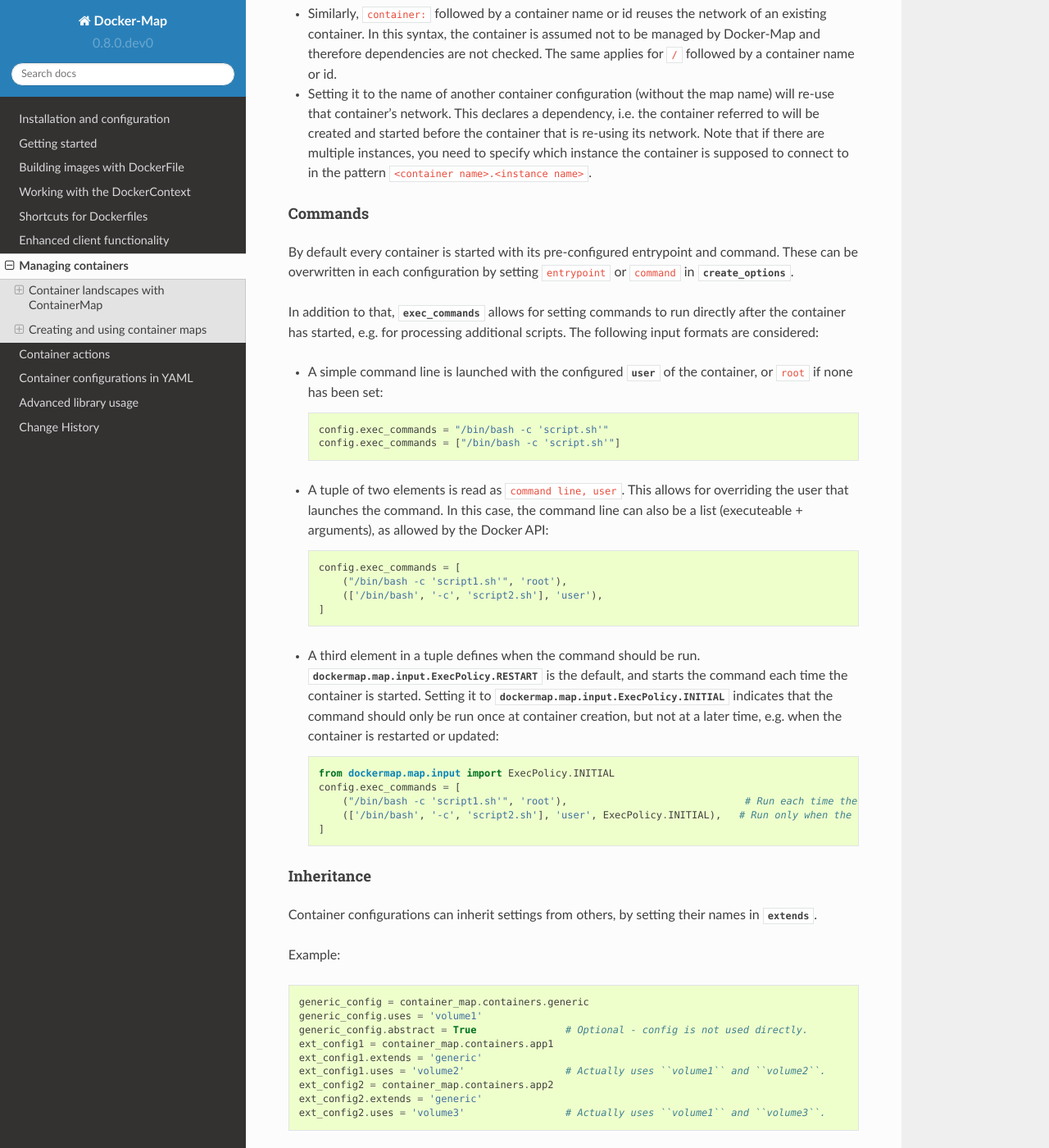
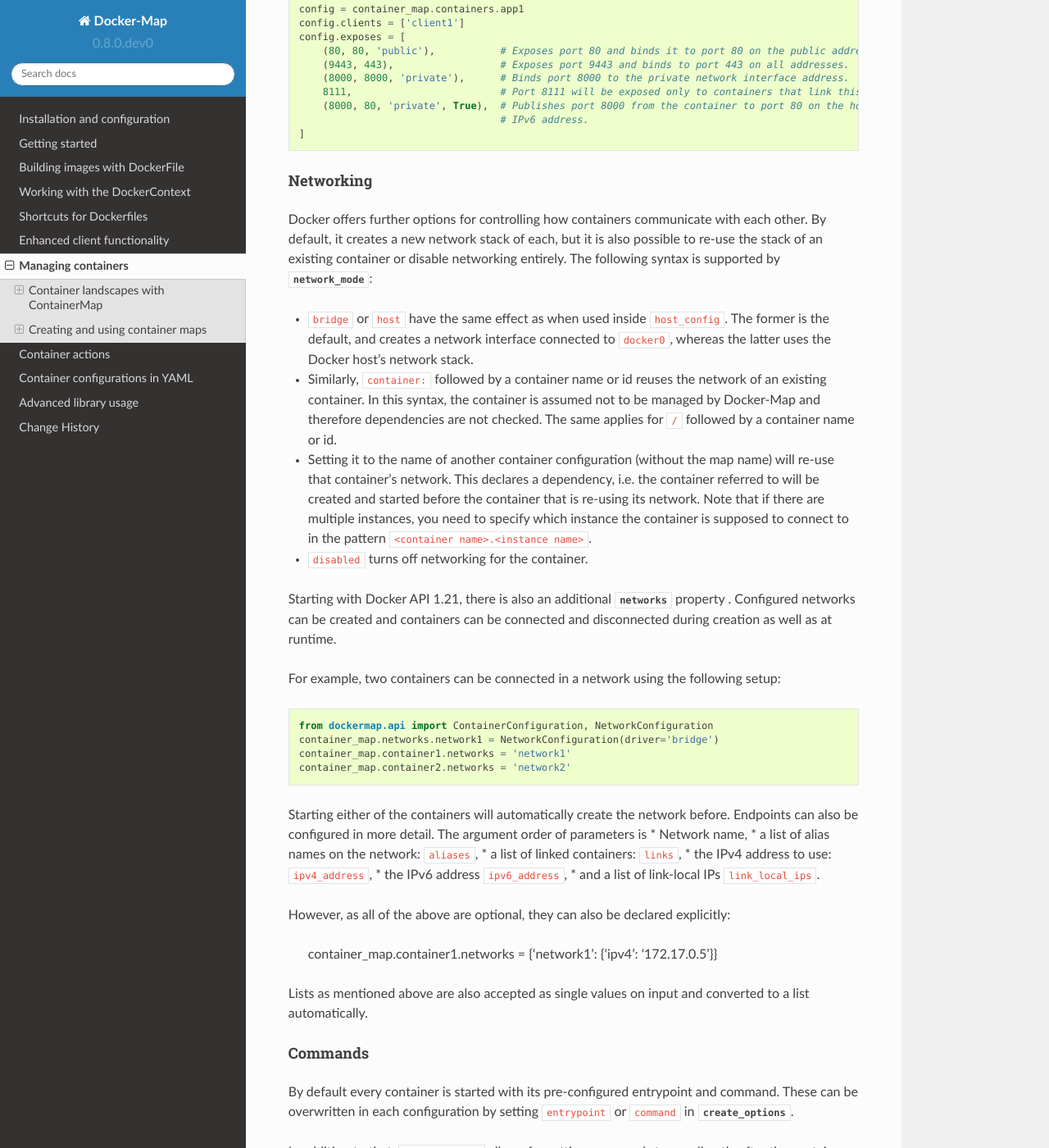
Before and after one commit to merll/docker-map, a Sphinx documentation site: the page built from docs/guide/containers/maps.rst, in a window 1280 px wide and 1400 px high, scrolled down 9143 px. Shown: the whole window at 82% size. Built offline with Sphinx 7.4.7 and the Read the Docs theme 2.0.0, drawn with Linux system fonts in a browser that asks for light colours; some of the changed text lies outside the part shown.

Commit message:
Added preliminary change log and docs for new features.

```diff
--- a/docs/guide/containers/maps.rst
+++ b/docs/guide/containers/maps.rst
@@ -38,7 +38,11 @@
 
 * :attr:`~dockermap.map.config.main.ContainerMap.containers`: A set of container configurations.
 * :attr:`~dockermap.map.config.main.ContainerMap.volumes`: Shared volume aliases to be used by the container configurations.
-* :attr:`~dockermap.map.config.main.ContainerMap.host`: Host volume paths, if they are mapped from the host's file system
+* :attr:`~dockermap.map.config.main.ContainerMap.host`: Host volume paths, if they are mapped from the host's file system.
+* :attr:`~dockermap.map.config.main.ContainerMap.networks`: If the Docker version used supports it, allows for
+  configuration of additional networks.
+* :attr:`~dockermap.map.config.main.ContainerMap.groups`: Container configurations can be grouped together, so that
+  actions can be performed in common.
 
 Their contents can be accessed like regular attributes, e.g.::
 
@@ -98,6 +102,21 @@
         'instance1': 'config/instance1',
         'instance2': 'config/instance2',
     }
+
+
+
+Networks
+^^^^^^^^
+Networks can be configured with the properties as specified in the Docker API docs. The ``driver`` is usually set to
+``bridge`` for custom networks (and is therefore the default). Driver options can be added in ``driver_options``.
+For any parameters not supported by this configuration, ``create_options`` can be used::
+
+    from dockermap.api import NetworkConfiguration
+
+    container_map.networks.network1 = NetworkConfiguration(internal=True,
+                                                           driver_options={
+                                                               'com.docker.network.bridge.enable_icc': 'false'
+                                                           })
 
 
 .. _map_clients:
@@ -407,7 +426,8 @@
 """"""""""
 Docker offers further options for controlling how containers communicate with each other. By default, it creates a new
 network stack of each, but it is also possible to re-use the stack of an existing container or disable networking
-entirely. The following syntax is supported:
+entirely. The following syntax is supported by
+:attr:`~dockermap.map.config.container.ContainerConfiguration.network_mode`:
 
 * ``bridge`` or ``host`` have the same effect as when used inside ``host_config``. The former is the default, and
   creates a network interface connected to ``docker0``, whereas the latter uses the Docker host's network stack.
@@ -418,6 +438,35 @@
   This declares a dependency, i.e. the container referred to will be created and started before the container that is
   re-using its network. Note that if there are multiple instances, you need to specify which instance the container
   is supposed to connect to in the pattern ``<container name>.<instance name>``.
+* ``disabled`` turns off networking for the container.
+
+Starting with Docker API 1.21, there is also an additional
+:attr:`~dockermap.map.config.container.ContainerConfiguration.networks` property . Configured networks can be created
+and containers can be connected and disconnected during creation as well as at runtime.
+
+For example, two containers can be connected in a network using the following setup::
+
+    from dockermap.api import ContainerConfiguration, NetworkConfiguration
+    container_map.networks.network1 = NetworkConfiguration(driver='bridge')
+    container_map.container1.networks = 'network1'
+    container_map.container2.networks = 'network2'
+
+
+Starting either of the containers will automatically create the network before. Endpoints can also be configured in
+more detail. The argument order of parameters is
+* Network name,
+* a list of alias names on the network: ``aliases``,
+* a list of linked containers: ``links``,
+* the IPv4 address to use: ``ipv4_address``,
+* the IPv6 address ``ipv6_address``,
+* and a list of link-local IPs ``link_local_ips``.
+
+However, as all of the above are optional, they can also be declared explicitly:
+
+    container_map.container1.networks = {'network1': {'ipv4': '172.17.0.5'}}
+
+Lists as mentioned above are also accepted as single values on input and converted to a list automatically.
+
 
 Commands
 """"""""
@@ -591,8 +640,9 @@
 Additional conversions are made for :attr:`~dockermap.map.config.container.ContainerConfiguration.binds`,
 :attr:`~dockermap.map.config.container.ContainerConfiguration.uses`,
 :attr:`~dockermap.map.config.container.ContainerConfiguration.links`,
-:attr:`~dockermap.map.config.container.ContainerConfiguration.exposes`, and
-:attr:`~dockermap.map.config.container.ContainerConfiguration.exec_commands`; each element in an input list or tuple is converted
+:attr:`~dockermap.map.config.container.ContainerConfiguration.exposes`,
+:attr:`~dockermap.map.config.container.ContainerConfiguration.exec_commands`, and
+:attr:`~dockermap.map.config.container.ContainerConfiguration.networks`; each element in an input list or tuple is converted
 to :attr:`~dockermap.map.config.SharedVolume`, :attr:`~dockermap.map.config.ContainerLink`,
 :attr:`~dockermap.map.config.PortBinding` or :attr:`~dockermap.map.config.ExecCommand`. Keep this in mind when
 modifying existing elements, since no automated conversion is done then. For example, for adding a host-shared volume
```
Also changed, not shown: docs/changes.rst (+12 -0 lines), docs/guide/containers/actions.rst (+7 -1 lines), docs/guide/containers/advanced.rst (+8 -2 lines).
